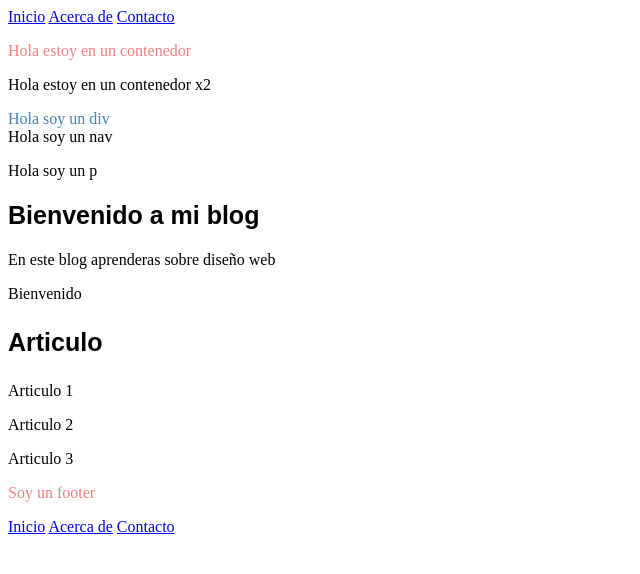
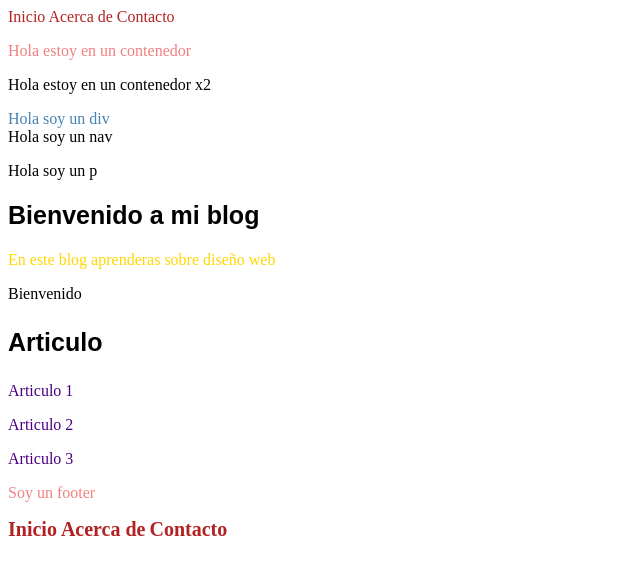
Before and after one commit to hectorpuga/Css-Curso-Desde-Cro, a plain HTML site: page Selectores/combinadores/index.html in a window 1280 px wide. Shown: the whole page, without its empty margins (0-640 px from the left). Drawn offline with Linux system fonts and the light colour scheme.

Commit message:
Seccion 4: Finalizada

```diff
--- a/Selectores/combinadores/estilos.css
+++ b/Selectores/combinadores/estilos.css
@@ -12,3 +12,24 @@ nav .contenedor{
 
     color: steelblue;
 }
+
+
+.contenedor a{
+
+    text-decoration: none;
+    color: firebrick;
+}
+
+.contenedor>a{
+    font-size: 20px;
+    font-weight: bold;
+}
+
+h2+p{
+
+    color: gold;
+}
+
+h3~p{
+    color: indigo;
+}
```
